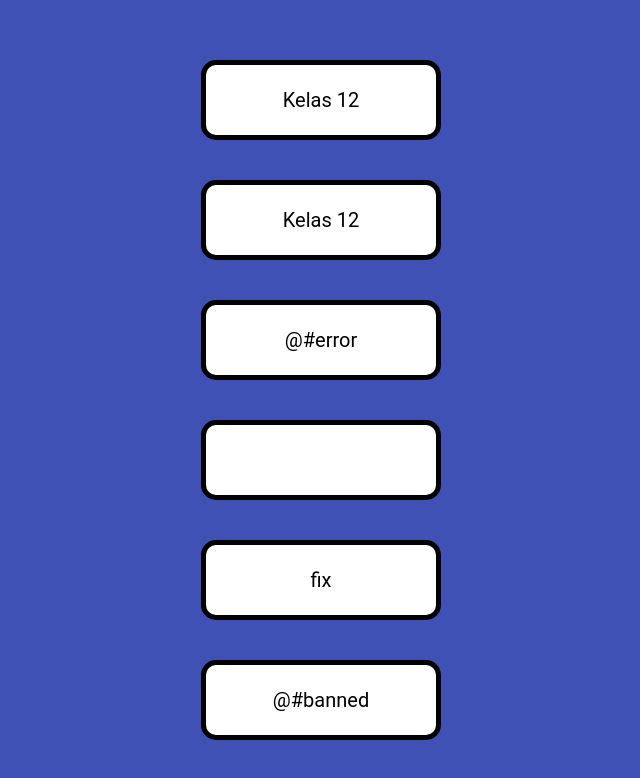
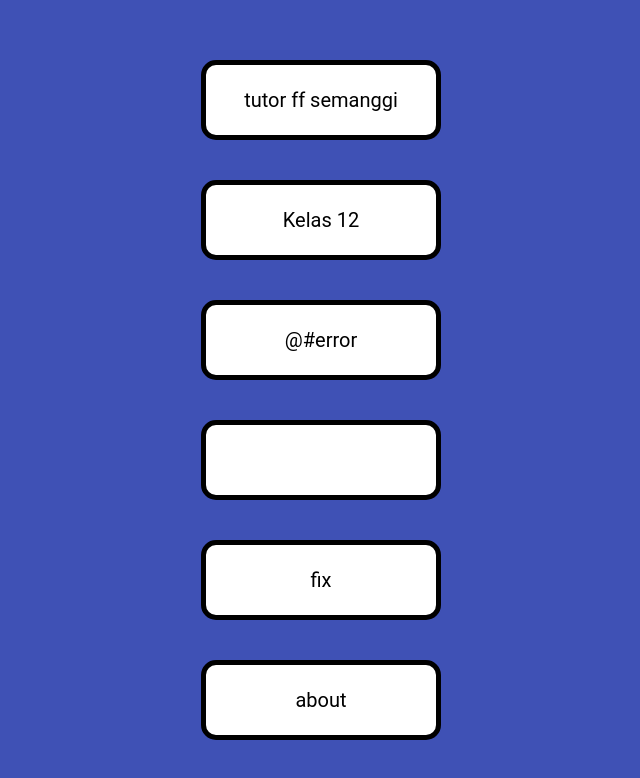
Before and after one commit to rwvnpqsteb/q2FjPv9pQZ60BRdY2VrxlHWy4fOIuN3kmUtwsJC5zoiTb7LADgecKnXGaMhES8btbnWA3tx9CD9barLbCCO6pkCanQcGK9rTafXw, a plain HTML site: page 2.0/index1.html in a window 1280 px wide. Shown: the whole page, without its empty margins (319-959 px from the left). Drawn offline with Linux system fonts and the light colour scheme.

Commit message:
Update index1.html
ff

```diff
--- a/2.0/index1.html
+++ b/2.0/index1.html
@@ -43,12 +43,12 @@
 
 
   <div>
-    <button onmousedown="sound1.play()" class="btn btn1">Kelas 12</button>
+    <button onmousedown="sound1.play()" class="btn btn1">tutor ff semanggi</button>
     <button onmousedown="sound1.play()" class="btn btn2">Kelas 12</button>
     <button onmousedown="sound1.play()" class="btn btn2">@#error</button>
     <button onmousedown="sound1.play()" class="btn btn2"></button>
     <button class="btn btn2" onclick="window.location.href='K12/index.html'">fix</button>
-    <button onmousedown="sound1.play()" class="btn btn2">@#banned</button>
+    <button onmousedown="sound1.play()" class="btn btn2">about</button>
     <script>
      var sound1 = new Audio();
      sound1.src ="sound.wav";
```
